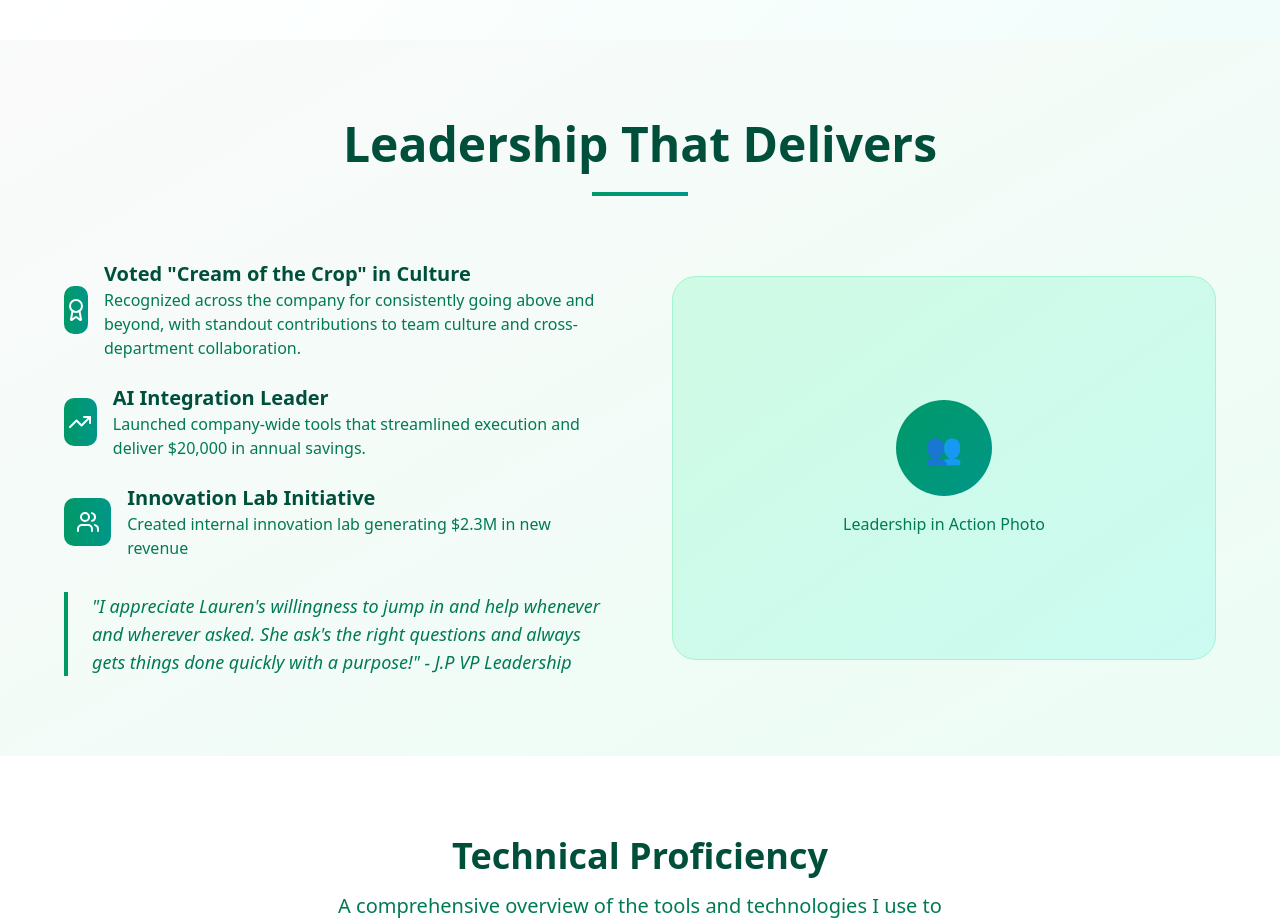
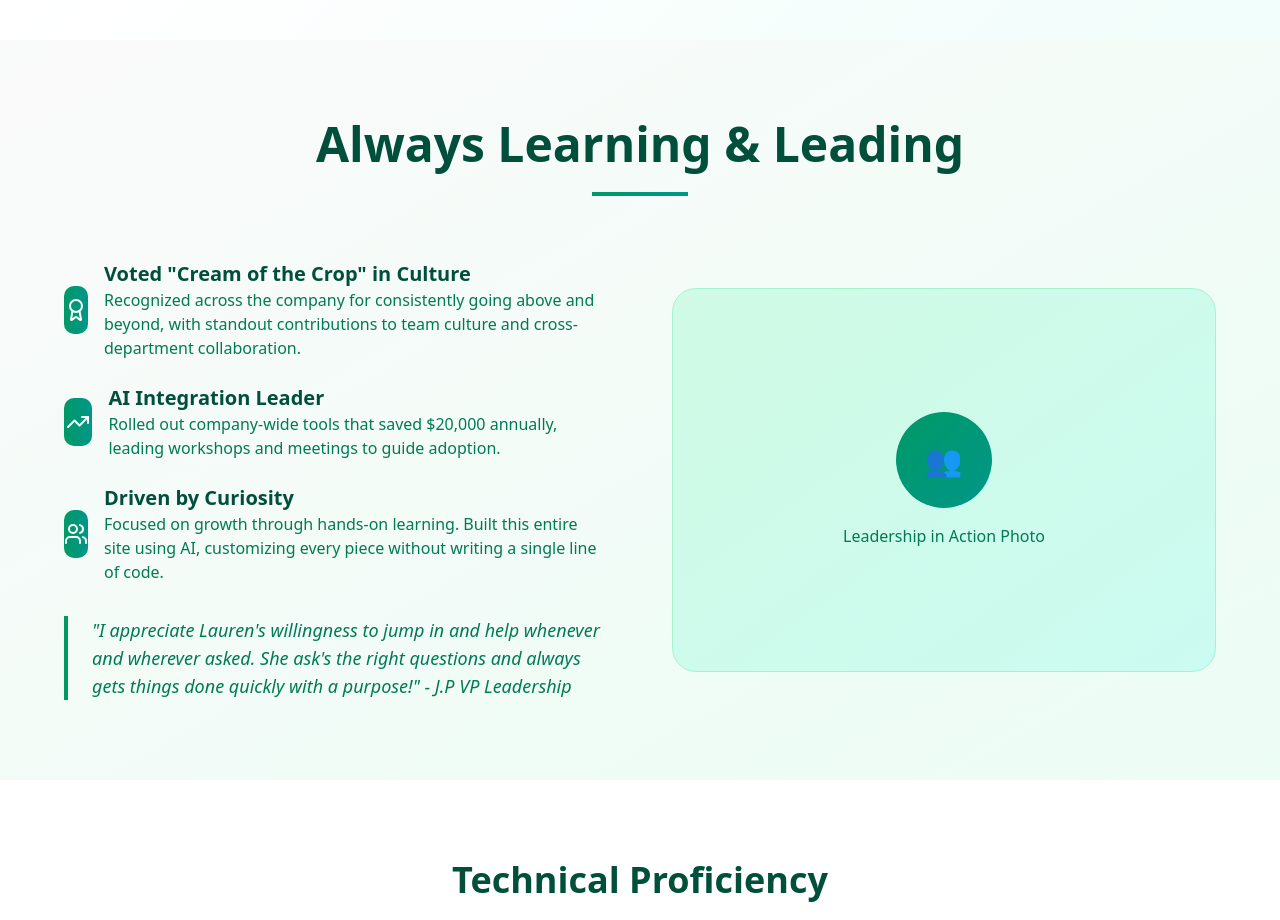
Before and after one commit to connorholly11/lauren-site, a React (Vite) app: page / in a window 1280 px wide. Shown: the part 3600-4520 px from the top of the page. Built offline with nearby package versions, Linux system fonts and the light colour scheme; a web font is replaced by a local one.

Commit message:
RevisionId:  295274373315710976

```diff
--- a/src/components/generated/LeadershipSection.tsx
+++ b/src/components/generated/LeadershipSection.tsx
@@ -17,9 +17,7 @@ const LeadershipSection: React.FC = () => {
       }} viewport={{
         once: true
       }} className="text-center mb-16" data-magicpath-id="2" data-magicpath-path="LeadershipSection.tsx">
-          <h2 className="text-4xl sm:text-5xl font-bold text-emerald-900 mb-6" data-magicpath-id="3" data-magicpath-path="LeadershipSection.tsx">
-            Leadership That Delivers
-          </h2>
+          <h2 className="text-4xl sm:text-5xl font-bold text-emerald-900 mb-6" data-magicpath-id="3" data-magicpath-path="LeadershipSection.tsx">Always Learning & Leading</h2>
           <div className="w-24 h-1 bg-gradient-to-r from-emerald-600 to-teal-600 mx-auto" data-magicpath-id="4" data-magicpath-path="LeadershipSection.tsx"></div>
         </motion.div>
 
@@ -52,7 +50,7 @@ const LeadershipSection: React.FC = () => {
                 </div>
                 <div data-magicpath-id="17" data-magicpath-path="LeadershipSection.tsx">
                   <h3 className="text-xl font-bold text-emerald-900" data-magicpath-id="18" data-magicpath-path="LeadershipSection.tsx">AI Integration Leader</h3>
-                  <p className="text-emerald-700" data-magicpath-id="19" data-magicpath-path="LeadershipSection.tsx">Launched company-wide tools that streamlined execution and deliver $20,000 in annual savings.</p>
+                  <p className="text-emerald-700" data-magicpath-id="19" data-magicpath-path="LeadershipSection.tsx">Rolled out company-wide tools that saved $20,000 annually, leading workshops and meetings to guide adoption.</p>
                 </div>
               </div>
 
@@ -61,8 +59,8 @@ const LeadershipSection: React.FC = () => {
                   <Users className="w-6 h-6 text-white" data-magicpath-id="22" data-magicpath-path="LeadershipSection.tsx" />
                 </div>
                 <div data-magicpath-id="23" data-magicpath-path="LeadershipSection.tsx">
-                  <h3 className="text-xl font-bold text-emerald-900" data-magicpath-id="24" data-magicpath-path="LeadershipSection.tsx">Innovation Lab Initiative</h3>
-                  <p className="text-emerald-700" data-magicpath-id="25" data-magicpath-path="LeadershipSection.tsx">Created internal innovation lab generating $2.3M in new revenue</p>
+                  <h3 className="text-xl font-bold text-emerald-900" data-magicpath-id="24" data-magicpath-path="LeadershipSection.tsx">Driven by Curiosity</h3>
+                  <p className="text-emerald-700" data-magicpath-id="25" data-magicpath-path="LeadershipSection.tsx">Focused on growth through hands-on learning. Built this entire site using AI, customizing every piece without writing a single line of code.</p>
                 </div>
               </div>
             </div>
```
